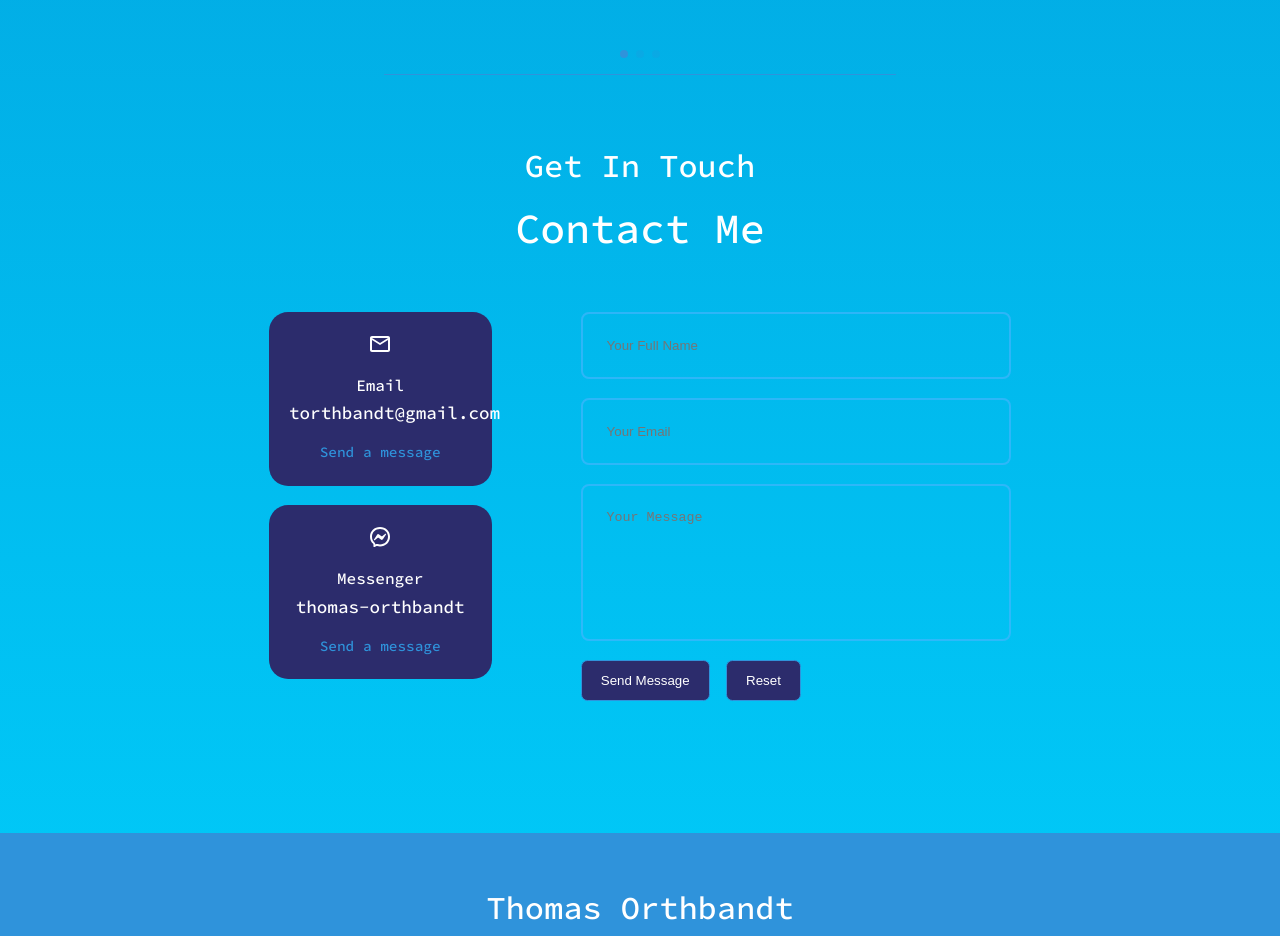
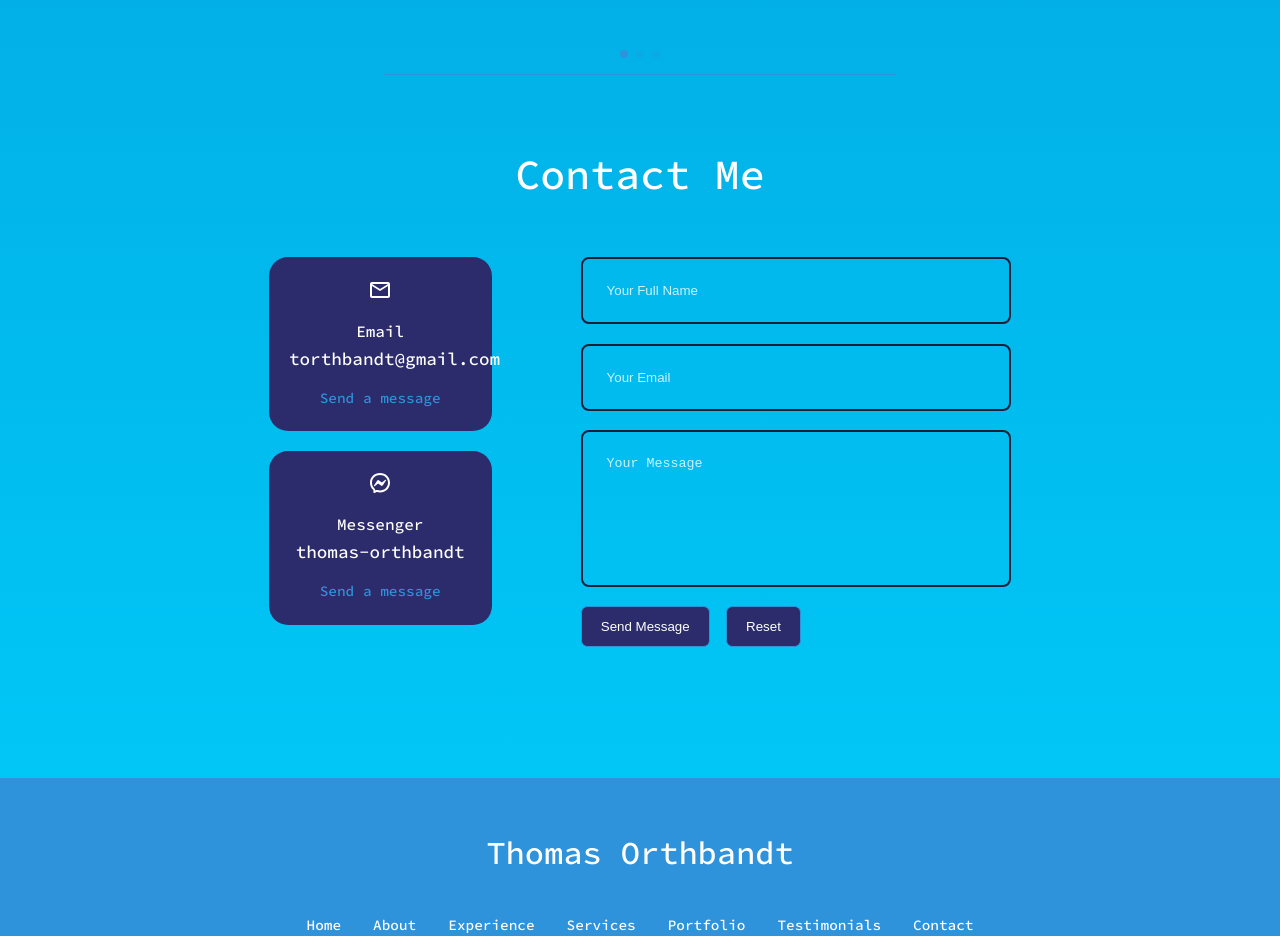
Before and after one commit to torthbandt/Thomas-Orthbandt-React-Web-Portfolio, a React (Create React App) app: page / in a window 1280 px wide. Shown: the part 5680-6616 px from the top of the page. Built offline with nearby package versions, Linux system fonts and the light colour scheme.

Commit message:
Updated Styling

```diff
--- a/src/components/contact/Contact.jsx
+++ b/src/components/contact/Contact.jsx
@@ -36,7 +36,6 @@ const Contact = () => {
 
   return (
     <section id="contact">
-      <h5>Get In Touch</h5>
       <h2>Contact Me</h2>
 
       <div className="container contact__container">
--- a/src/components/contact/contact.css
+++ b/src/components/contact/contact.css
@@ -32,7 +32,7 @@
 }
 
 .contact__option:hover {
-    background: transparent;
+    /*background: transparent;*/
     border-color: var(--color_primary-variant);
 }
 
@@ -62,9 +62,14 @@ input,textarea {
     padding: 1.5rem;
     border-radius: 0.5rem;
     background: transparent;
-    border: 2px solid var(--color-primary-variant);
+    /*border: 2px solid var(--color-primary-variant);*/
+    border: 2px solid var(--color-bg);
     resize: none;
     color: var(--color-white);
+}
+input::placeholder,
+textarea::placeholder {
+    color: var(--color-light);
 }
 
 /*  ====================== MEDIA QUERY (TABLETS) ======================  */
```
